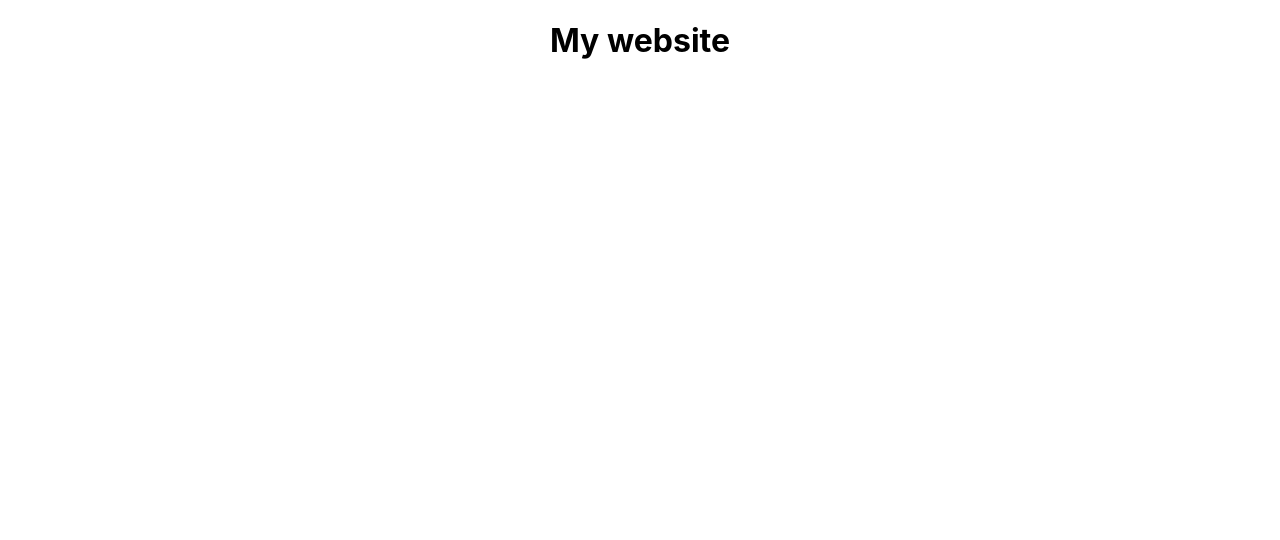
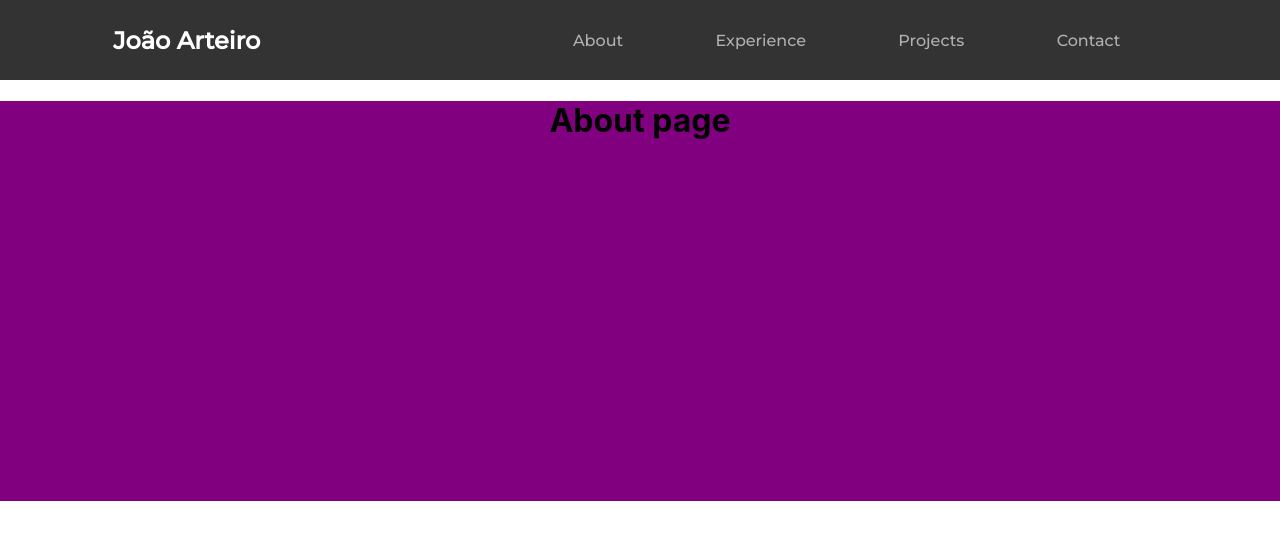
Before and after one commit to joaoarteiro/web-portfolio, a React (Create React App) app: page /about in a window 1280 px wide. Shown: the top 540 px of the page. Built offline with nearby package versions, Linux system fonts and the light colour scheme.

Commit message:
pages created

```diff
--- a/package.json
+++ b/package.json
@@ -9,6 +9,7 @@
     "@testing-library/user-event": "^7.2.1",
     "react": "^16.13.1",
     "react-dom": "^16.13.1",
+    "react-router-dom": "^5.2.0",
     "react-scripts": "3.4.3"
   },
   "scripts": {
--- a/public/index.html
+++ b/public/index.html
@@ -2,7 +2,7 @@
 <html lang="en">
   <head>
     <meta charset="utf-8" />
-    <link rel="icon" href="%PUBLIC_URL%/favicon.ico" />
+    <link rel="icon" href="%PUBLIC_URL%/ic_launcher.png" />
     <meta name="viewport" content="width=device-width, initial-scale=1" />
     <meta name="theme-color" content="#000000" />
     <meta
@@ -10,6 +10,7 @@
       content="Web site created using create-react-app"
     />
     <link rel="apple-touch-icon" href="%PUBLIC_URL%/logo192.png" />
+    <link href="https://fonts.googleapis.com/css2?family=Lobster&family=Montserrat:wght@500&display=swap" rel="stylesheet">
     <!--
       manifest.json provides metadata used when your web app is installed on a
       user's mobile device or desktop. See https://developers.google.com/web/fundamentals/web-app-manifest/
@@ -24,7 +25,7 @@
       work correctly both with client-side routing and a non-root public URL.
       Learn how to configure a non-root public URL by running `npm run build`.
     -->
-    <title>React App</title>
+    <title>João Arteiro</title>
   </head>
   <body>
     <noscript>You need to enable JavaScript to run this app.</noscript>
--- a/src/App.css
+++ b/src/App.css
@@ -1,3 +1,61 @@
 .App {
   text-align: center;
+
 }
+
+nav {
+  display: flex;
+  justify-content: space-around;
+  align-items: center;
+  min-height: 10vh;
+  background: rgb(51, 51, 51);
+  color: white;
+}
+
+.nav-links {
+  width: 50%;
+  display: flex;
+  justify-content: space-around;
+  align-items: center;
+  list-style: none;
+  font-family: Montserrat;
+
+}
+
+.link {
+
+color: rgb(177, 177, 177);
+text-decoration: none;
+overflow: hidden;
+}
+
+.link:hover {
+  color: rgb(255, 255, 255);
+}
+
+
+
+.name {
+  color: rgb(255, 255, 255);
+  font-family: Montserrat;
+}
+
+.about-section {
+  height: 50vh;
+  background: purple;
+}
+
+.experience-section {
+  height: 50vh;
+  background: rgb(47, 128, 0);
+}
+
+.projects-section {
+  height: 50vh;
+  background: rgb(194, 27, 27);
+}
+
+.contact-section {
+  height: 50vh;
+  background: rgb(21, 198, 221);
+}
--- a/src/App.js
+++ b/src/App.js
@@ -1,11 +1,29 @@
 import React from 'react';
 import './App.css';
 
+import Nav from './Nav';
+import About from './pages/About/About';
+import Experience from './pages/Experience/Experience';
+import Projects from './pages/Projects/Projects';
+import Contact from './pages/Contact/Contact';
+
+import {BrowserRouter as Router, Switch, Route} from 'react-router-dom'
+
 function App() {
   return (
-    <div className="App">
-      <h1>My website</h1>
-    </div>
+    <Router>
+      <div className="App">
+        <Nav />
+        <Switch>
+          <Route path="/about" component={About} />
+          <Route path="/experience" component={Experience} />
+          <Route path="/projects" component={Projects} />
+          <Route path="/contact" component={Contact} />
+        </Switch>
+
+      </div>
+    </Router>
+
   );
 }
 
--- /dev/null
+++ b/src/Nav.jsx
@@ -0,0 +1,29 @@
+import React from 'react';
+import './App.css';
+import {Link} from 'react-router-dom';
+
+function Nav() {
+  return (
+     <nav>
+         <h1 className="name">
+             João Arteiro
+         </h1>
+         <ul className="nav-links">
+             <Link className="link" to='/about'>
+             <li>About</li>
+             </Link>
+             <Link className="link" to='/experience'>
+             <li>Experience</li>
+             </Link>
+             <Link className="link" to='/projects'>
+             <li>Projects</li>
+             </Link>
+             <Link className="link" to='/contact'>
+             <li>Contact</li>
+             </Link>
+         </ul>
+     </nav>
+  );
+}
+
+export default Nav;
--- /dev/null
+++ b/src/pages/About/About.jsx
@@ -0,0 +1,12 @@
+import React from 'react';
+
+
+function About() {
+  return (
+    <div className="about-section">
+      <h1>About page</h1>
+    </div>
+  );
+}
+
+export default About;
--- /dev/null
+++ b/src/pages/Contact/Contact.jsx
@@ -0,0 +1,12 @@
+import React from 'react';
+
+
+function Contact() {
+  return (
+    <div className="contact-section">
+      <h1>Contact page</h1>
+    </div>
+  );
+}
+
+export default Contact;
--- /dev/null
+++ b/src/pages/Experience/Experience.jsx
@@ -0,0 +1,12 @@
+import React from 'react';
+
+
+function Experience() {
+  return (
+    <div className="experience-section">
+      <h1>Experience page</h1>
+    </div>
+  );
+}
+
+export default Experience;
--- /dev/null
+++ b/src/pages/Projects/Projects.jsx
@@ -0,0 +1,12 @@
+import React from 'react';
+
+
+function Projects() {
+  return (
+    <div className="projects-section">
+      <h1>Projects page</h1>
+    </div>
+  );
+}
+
+export default Projects;
```
Also changed, not shown: public/ic_launcher.png (added), 1 other file (tests, documents, lock files or other folders).
